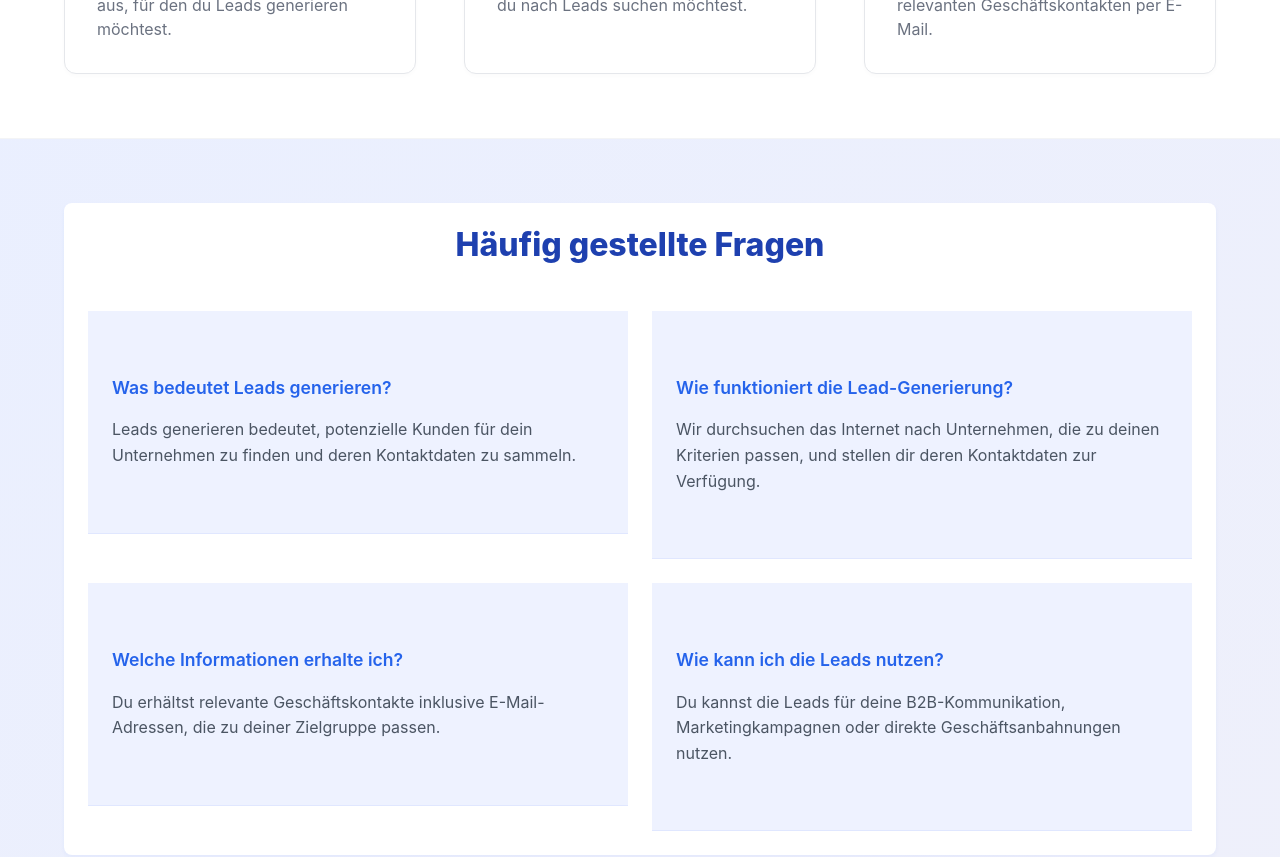
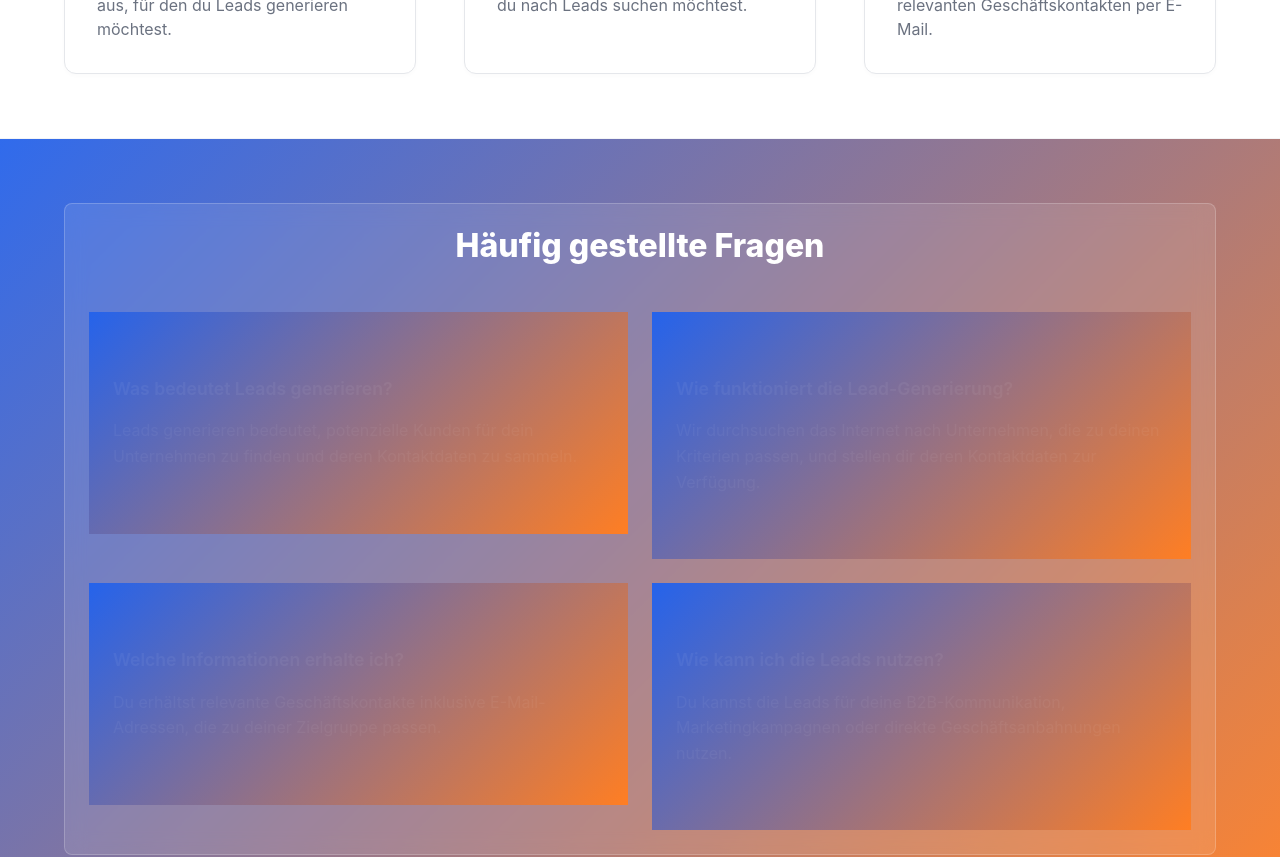
Before and after one commit to Caohung77/leadgenerator, a React (Vite) app: page / in a window 1280 px wide. Shown: the part 1420-2277 px from the top of the page. Built offline with nearby package versions, Linux system fonts and the light colour scheme.

Commit message:
Updated FAQ section with gradient to match hero banner

```diff
--- a/src/index.css
+++ b/src/index.css
@@ -396,39 +396,60 @@
 
 /* FAQ Section */
 .faq-section {
-  background-color: #EEF2FF !important;
+  background: linear-gradient(135deg, var(--gradient-start) 0%, var(--gradient-end) 100%);
   padding: 4rem 1.5rem;
-  border-bottom: 1px solid #E0E7FF;
+  color: white;
+  position: relative;
+  overflow: hidden;
+}
+
+.faq-section::before {
+  content: '';
+  position: absolute;
+  top: 0;
+  left: 0;
+  right: 0;
+  bottom: 0;
+  background: linear-gradient(135deg, rgba(37, 99, 235, 0.95) 0%, rgba(255, 126, 35, 0.95) 100%);
+}
+
+.faq-section .container {
+  position: relative;
+  z-index: 1;
 }
 
 .faq-section .title {
-  color: #1E40AF !important;
+  color: white !important;
+  margin-bottom: 3rem;
 }
 
 .faq-question {
-  color: #2563EB !important;
+  color: white !important;
   font-weight: 600;
   margin-bottom: 1rem;
   font-size: 1.1rem;
 }
 
 .faq-section p {
-  color: #4B5563;
+  color: rgba(255, 255, 255, 0.9);
   line-height: 1.6;
 }
 
 .faq-section > div {
-  background-color: white;
+  background: rgba(255, 255, 255, 0.1);
+  backdrop-filter: blur(10px);
   padding: 1.5rem;
   border-radius: 8px;
-  box-shadow: 0 2px 4px rgba(37, 99, 235, 0.05);
+  border: 1px solid rgba(255, 255, 255, 0.2);
   transition: all 0.3s ease;
   margin-bottom: 1rem;
 }
 
 .faq-section > div:hover {
   transform: translateY(-2px);
-  box-shadow: 0 4px 6px rgba(37, 99, 235, 0.1);
+  background: rgba(255, 255, 255, 0.15);
+  border-color: rgba(255, 255, 255, 0.3);
+  box-shadow: 0 4px 20px rgba(0, 0, 0, 0.1);
 }
 
 /* Steps Section */
```
